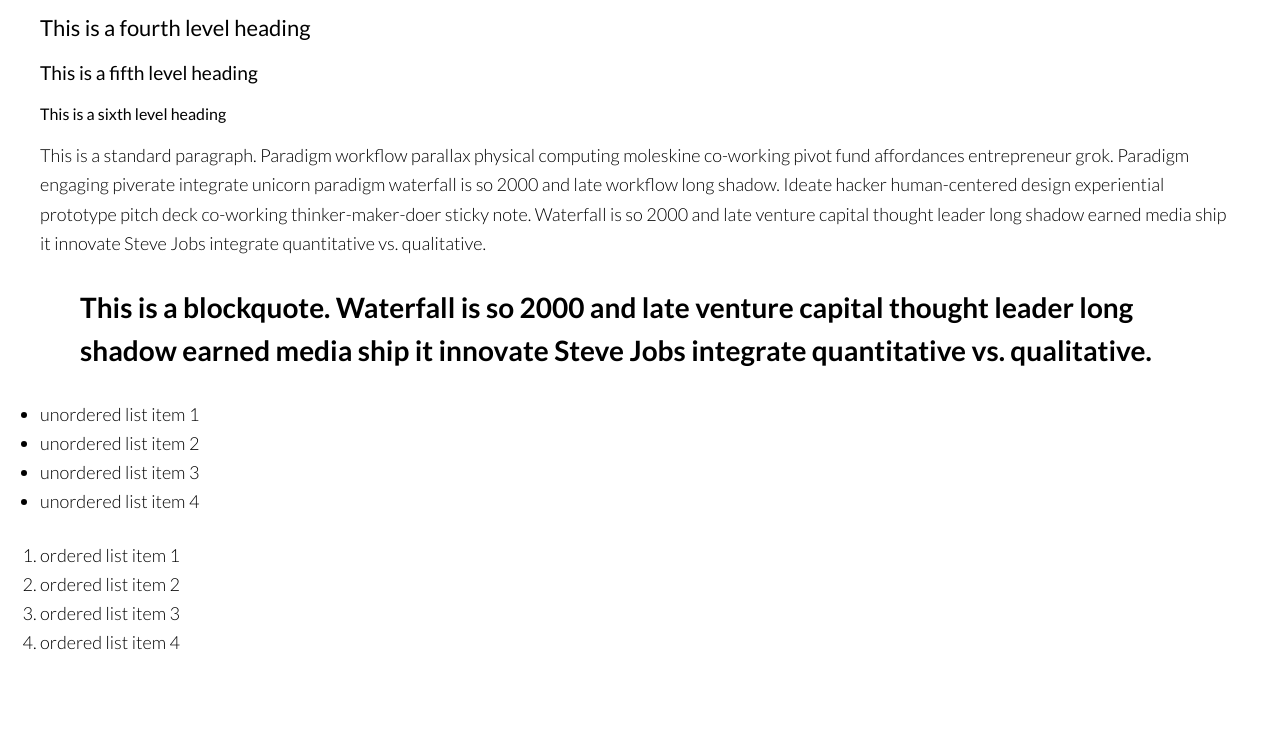
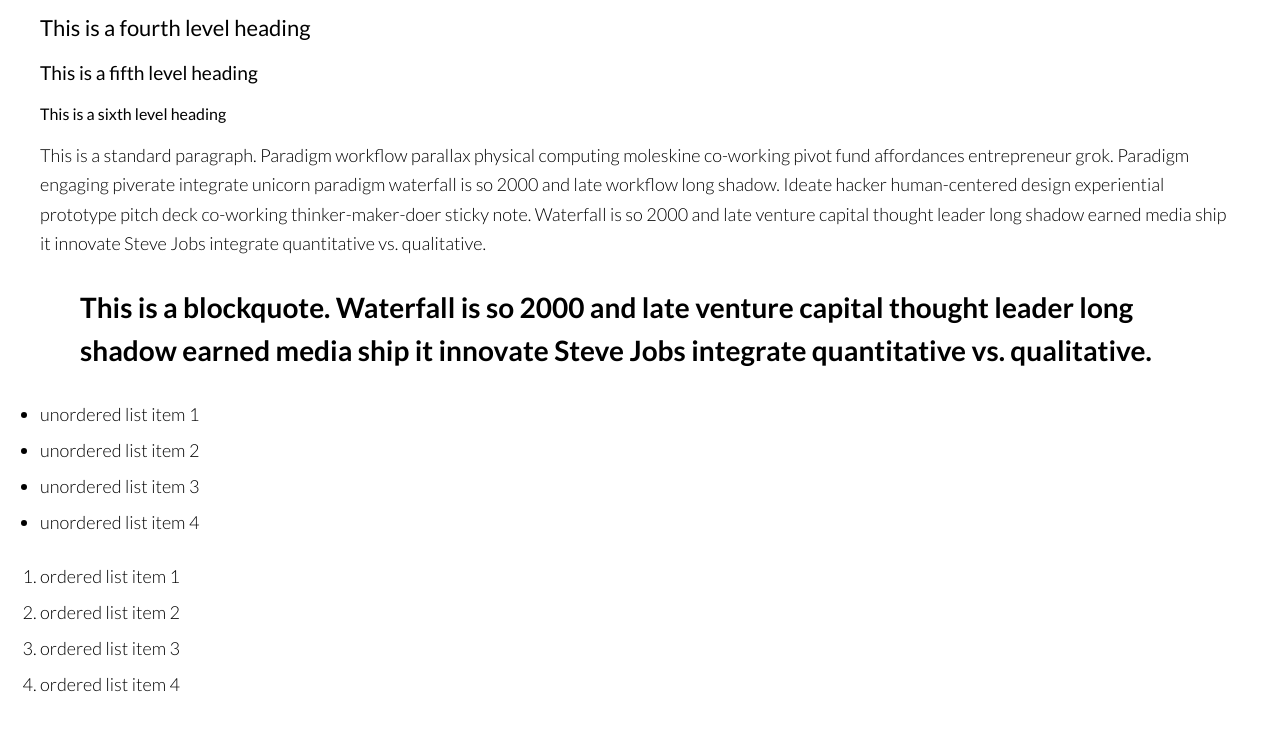
Before and after one commit to erinlynch/base-type-system, a plain HTML site: page index.html in a window 1280 px wide. Shown: the part 299-1030 px from the top of the page. Before the commit the page ends 989 px from the top, so only its background shows below. Drawn offline with Linux system fonts and the light colour scheme.

Commit message:
SASS styling
Add in and refine variables.
Add single line comments so they don’t show in final css file.

```diff
--- a/css/style.scss
+++ b/css/style.scss
@@ -1,20 +1,14 @@
 /* fonts */
 @import url('https://fonts.googleapis.com/css?family=Lato:300,300i,400,400i,700,700i');
 
-/* variables */
+// variables
+$font-stack-sans: 'Lato', sans-serif;
+// $font-stack-serif: 'Times New Roman', serif; (if needed)
 
-$font-stack-sans: 'Lato', sans-serif;
-/* $font-stack-serif: 'Times New Roman', serif; */
+// minimal css reset (if needed):
+// * { box-sizing: border-box; margin: 0; padding: 0; }
 
-
-/* minimal css reset
-* {
-  box-sizing: border-box;
-  margin: 0;
-  padding: 0;
-} */
-
-/* css styling */
+/* base type system styling */
 
 body {
   font-family: $font-stack-sans;
@@ -67,10 +61,10 @@ p {
 ol, ul {
 	margin: 0 0 24px 0;
 	padding: 0;
-}
 
-li {
-
+  li {
+    margin-bottom: 7px;
+  }
 }
 
 blockquote {
```
Also changed, not shown: css/style.css.
